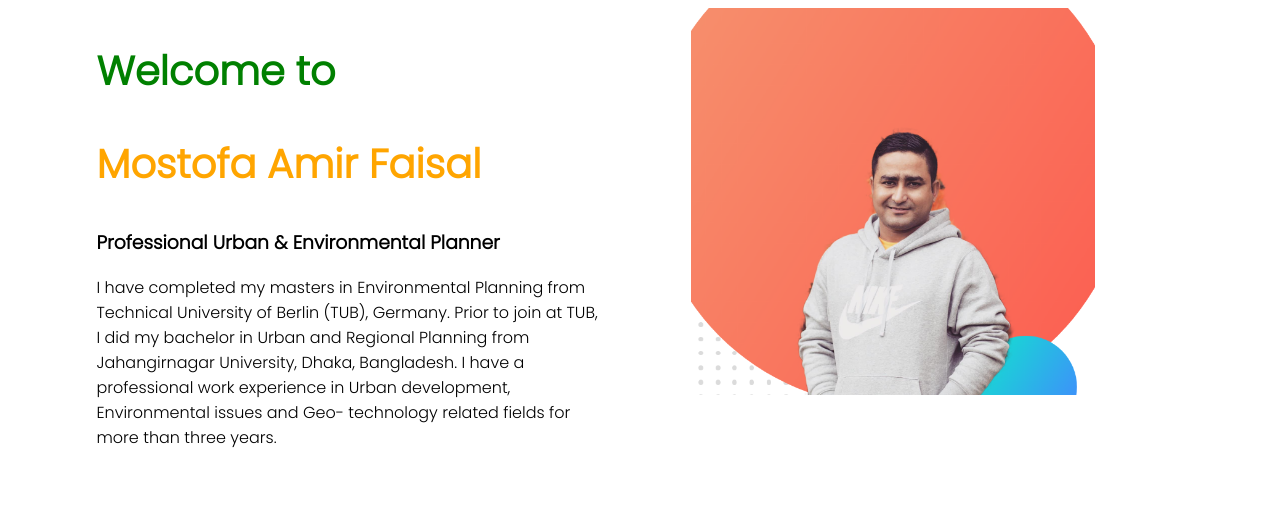
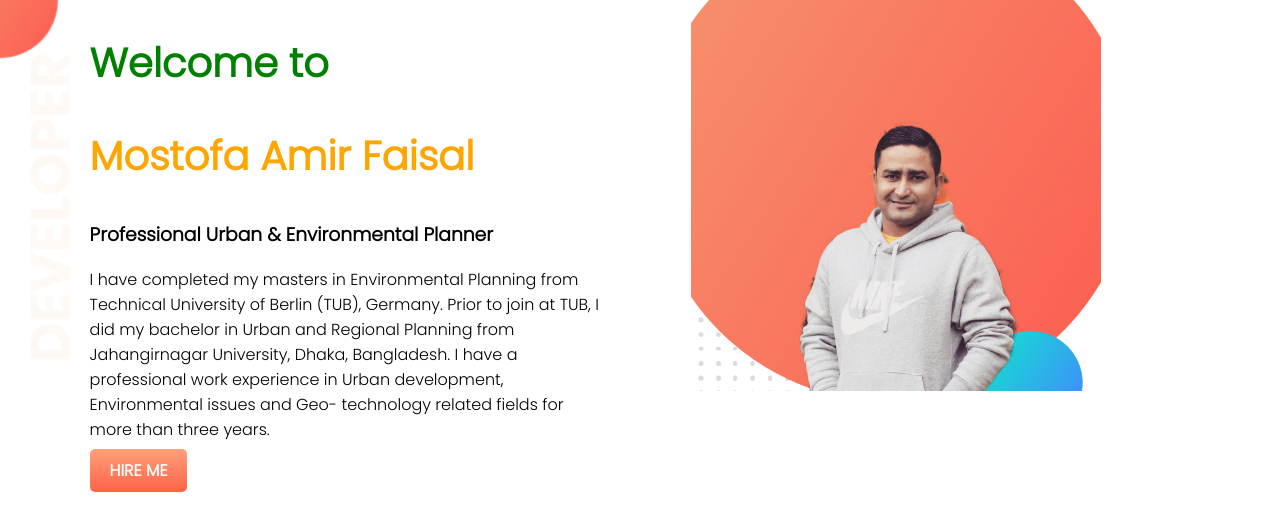
Before and after one commit to FaisalShams/web-portfolio, a plain HTML site: page Images/index.html in a window 1280 px wide. Drawn offline with Linux system fonts and the light colour scheme.

Commit message:
added new info

```diff
--- a/Images/index.html
+++ b/Images/index.html
@@ -9,12 +9,13 @@
     <link rel="stylesheet" href="style.css">
 </head>
 <body>
-    <section>
+    <section class="top-banner">
         <div class="half-width">
             <h1><span class="welcome">Welcome to</span></h1>
             <h1><Span class="name">Mostofa Amir Faisal</Span></h1>
             <h3>Professional Urban & Environmental Planner</h3>
             <p>I have completed my masters in Environmental Planning from Technical University of Berlin (TUB), Germany. Prior to join at TUB, I did my bachelor in Urban and Regional Planning from Jahangirnagar University, Dhaka, Bangladesh. I have a professional work experience in Urban development, Environmental issues and Geo- technology related fields for more than three years. </p>
+            <a class="link-button" target="_blank" href="https://www.linkedin.com/in/mostofa-amir-faisal/">HIRE ME</a>
         </div>
 
         <div class="half-width">
--- a/Images/style.css
+++ b/Images/style.css
@@ -1,4 +1,5 @@
 body{
+    margin: 0%;
     font-family: 'Poppins', sans-serif;
 }
 h1{
@@ -19,3 +20,18 @@ h1{
 .half-width img{
     width: 80%;
 }
+.top-banner{
+    background-image: url(photos/top-banner.jpg);
+    background-repeat: no-repeat;
+}
+section{
+    height: 500px;
+}
+.link-button{
+    text-decoration: none;
+    background-image: linear-gradient(lightSalmon, tomato);
+    padding: 10px 20px;
+    border-radius: 5px;
+    color: white;
+    font-weight: 700;
+}
```
Also changed, not shown: Images/photos/top-banner.jpg (renamed from Images/photos/top-banner.png), 1 other file.
